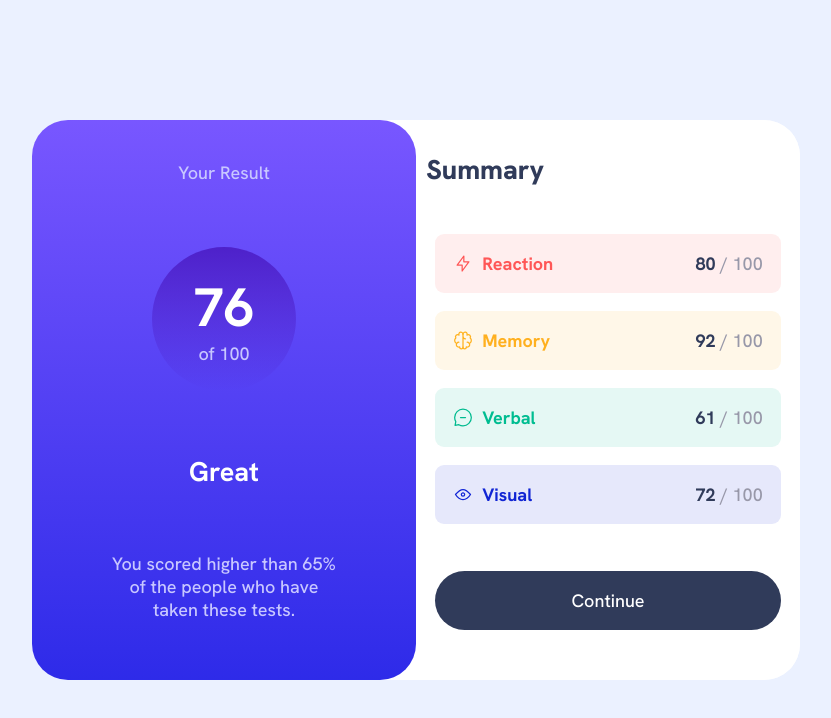
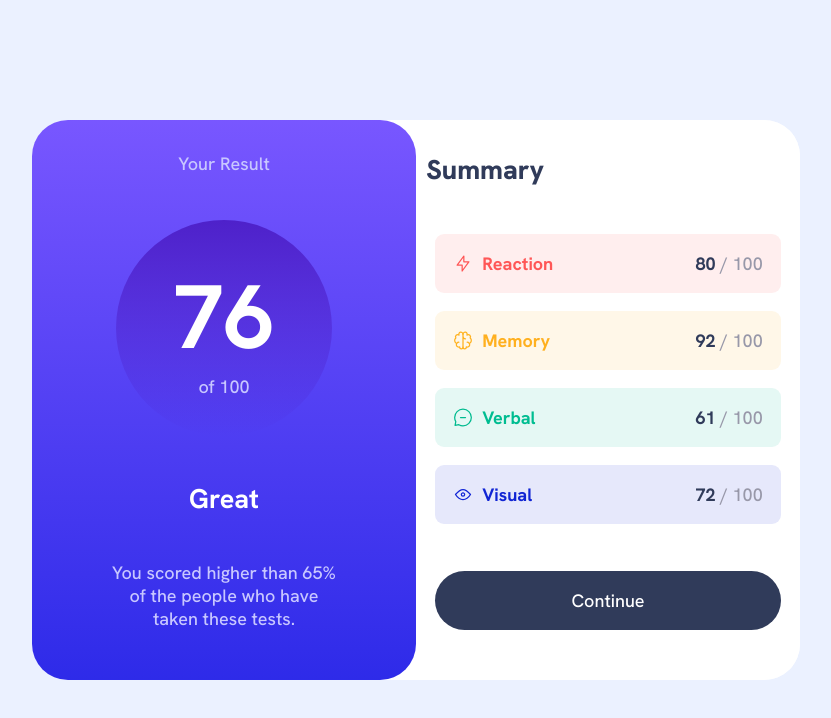
Before and after one commit to DanijelOsovnikar/Results-summary-component, a plain HTML site: page index.html in a window 1280 px wide. Shown: the whole page, without its empty margins (224-1055 px from the left). Drawn offline with Linux system fonts and the light colour scheme.

Commit message:
Desktop fixed

```diff
--- a/scss/style.scss
+++ b/scss/style.scss
@@ -197,6 +197,14 @@
       height: 100%;
       width: 50%;
       border-radius: 2rem;
+
+      .score {
+        width: 12rem;
+        height: 12rem;
+        span {
+          font-size: 5rem;
+        }
+      }
     }
     .white {
       height: 100%;
```
Also changed, not shown: css/style.css.
